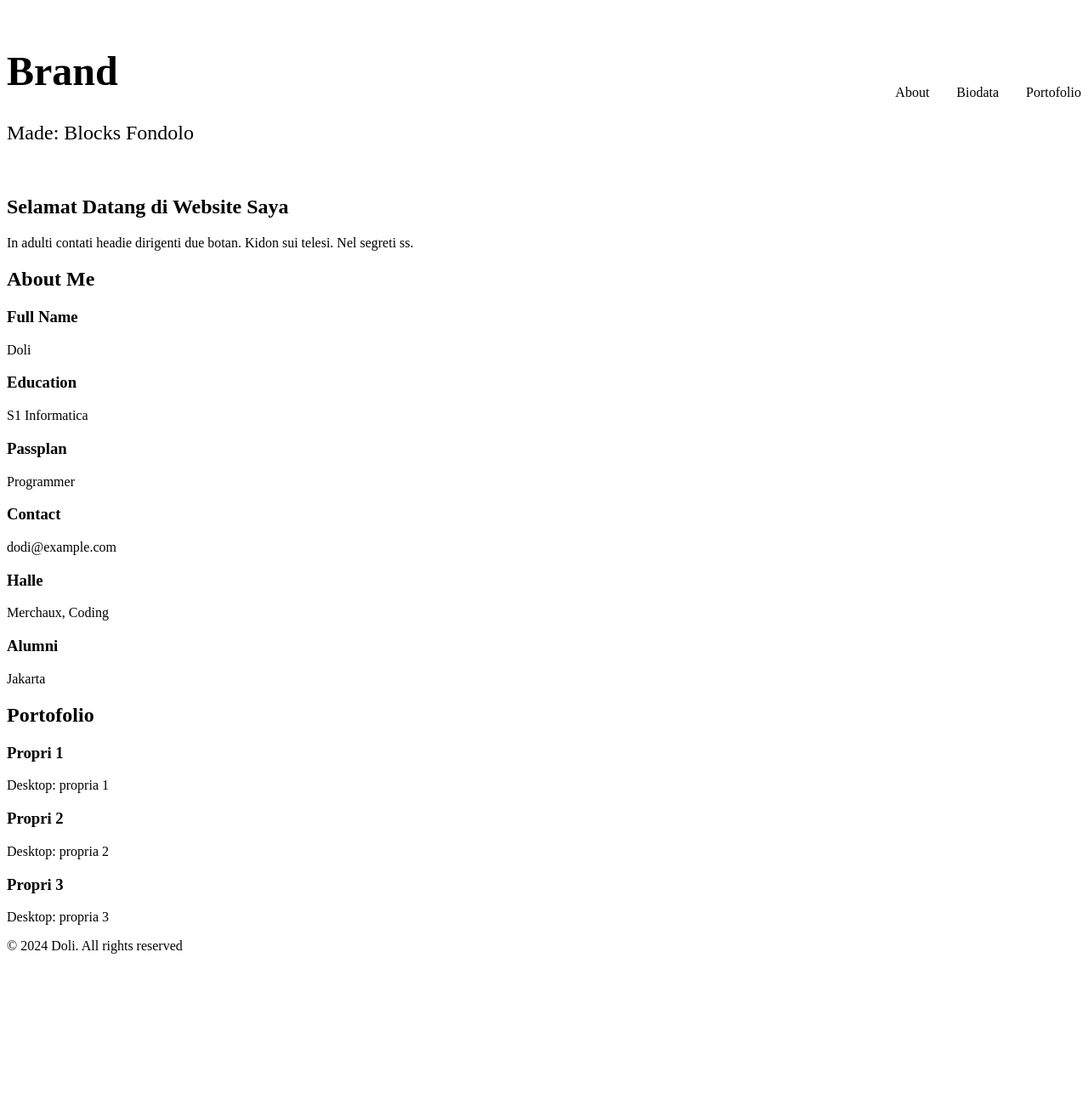
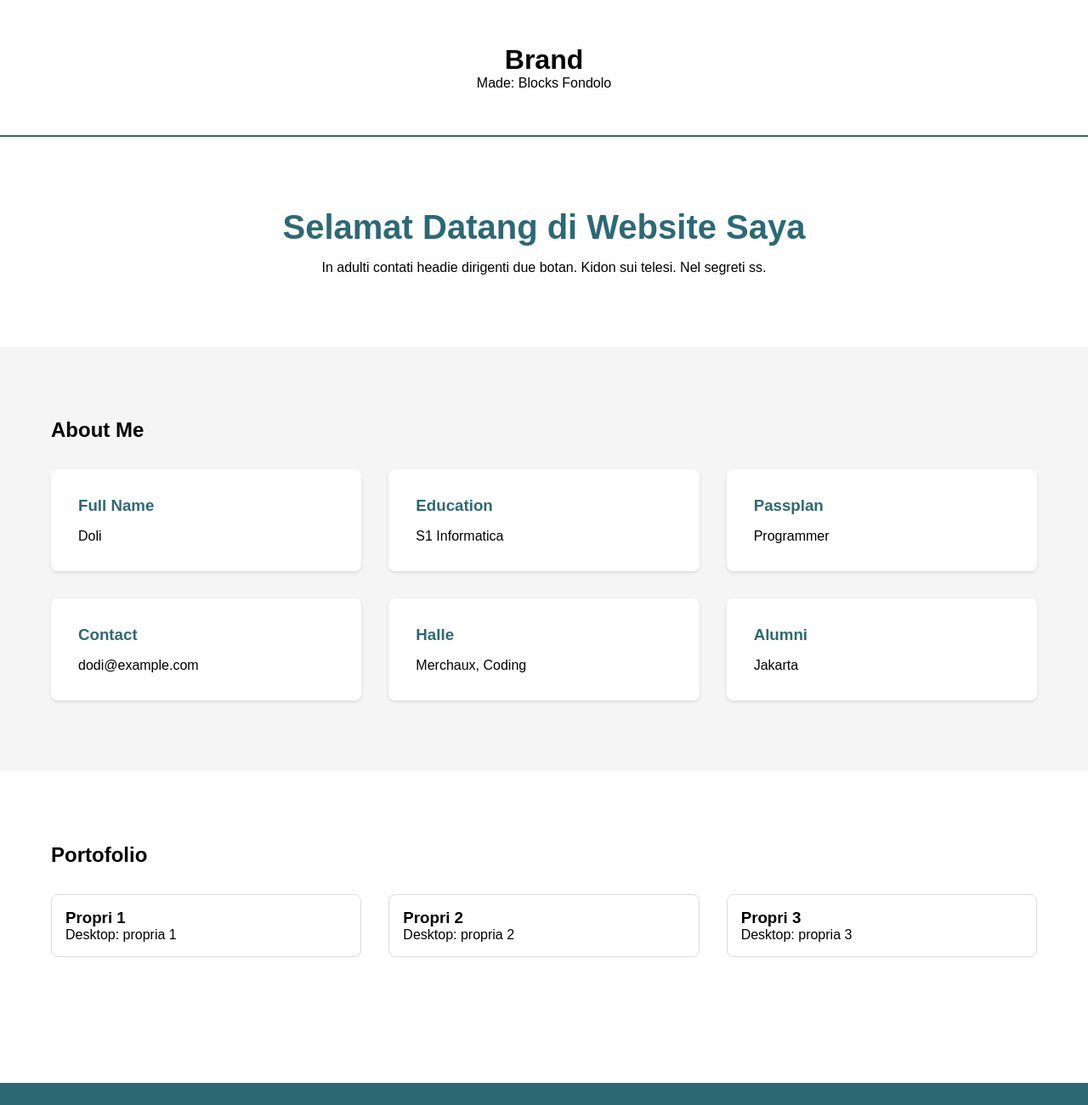
Before and after one commit to ferdiizzulhaq/myeduwork, a plain HTML site: page index-sesi2.html in a window 1280 px wide. Shown: the top 1300 px of the page at 85% size. Before the commit the page ends 1138 px from the top, so only its background shows below. Drawn offline with Linux system fonts and the light colour scheme.

Commit message:
Update index-sesi2.html

```diff
--- a/index-sesi2.html
+++ b/index-sesi2.html
@@ -5,56 +5,122 @@
         <meta name="viewport" content="width=device-width, initial-scale=1.0" />
         <title>Portfolio Doli</title>
         <style>
-            /* ... (CSS sebelumnya tetap sama) ... */
+            /* Reset CSS */
+            * {
+                margin: 0;
+                padding: 0;
+                box-sizing: border-box;
+                font-family: "Arial", sans-serif;
+            }
 
-            /* New Header Styles */
-            .header {
-                padding: 1rem 0;
+            /* Warna sesuai screenshot */
+            :root {
+                --teal: #2c6975;
+                --gray: #555555;
+            }
+
+            .container {
+                max-width: 1200px;
+                margin: 0 auto;
+                padding: 20px;
+            }
+
+            /* Header Brand */
+            .brand-header {
+                text-align: center;
+                padding: 2rem 0;
                 border-bottom: 2px solid var(--teal);
             }
 
-            .header .container {
-                display: flex;
-                justify-content: space-between;
-                align-items: center;
+            /* Section Welcome */
+            .welcome-section {
+                padding: 4rem 0;
+                text-align: center;
             }
 
-            .brand {
-                font-size: 1.5rem;
+            .welcome-section h1 {
+                font-size: 2.5rem;
                 color: var(--teal);
+                margin-bottom: 1rem;
             }
 
-            .nav-links {
-                display: flex;
-                gap: 2rem;
+            /* About Me Grid */
+            .about-section {
+                background: #f5f5f5;
+                padding: 4rem 0;
             }
 
-            .nav-links a {
-                text-decoration: none;
-                color: var(--gray);
-                font-weight: 500;
-                transition: color 0.3s ease;
+            .grid-container {
+                display: grid;
+                grid-template-columns: repeat(3, 1fr);
+                gap: 2rem;
+                margin-top: 2rem;
             }
 
-            .nav-links a:hover {
+            .info-box {
+                background: white;
+                padding: 2rem;
+                border-radius: 8px;
+                box-shadow: 0 2px 4px rgba(0, 0, 0, 0.1);
+            }
+
+            .info-box h3 {
                 color: var(--teal);
+                margin-bottom: 1rem;
+            }
+
+            /* Portfolio Section */
+            .portfolio-section {
+                padding: 4rem 0;
+            }
+
+            .project-grid {
+                display: grid;
+                grid-template-columns: repeat(3, 1fr);
+                gap: 2rem;
+                margin-top: 2rem;
+            }
+
+            .project-card {
+                border: 1px solid #ddd;
+                border-radius: 8px;
+                overflow: hidden;
+            }
+
+            .project-card img {
+                width: 100%;
+                height: 200px;
+                object-fit: cover;
+            }
+
+            .project-content {
+                padding: 1rem;
+            }
+
+            /* Footer */
+            .footer {
+                background: var(--teal);
+                color: white;
+                text-align: center;
+                padding: 1.5rem 0;
+                margin-top: 4rem;
+            }
+
+            /* Responsive Design */
+            @media (max-width: 768px) {
+                .grid-container,
+                .project-grid {
+                    grid-template-columns: 1fr;
+                }
             }
         </style>
     </head>
     <body>
-        <!-- Modified Header -->
-        <header class="header">
+        <!-- Brand Header -->
+        <header class="brand-header">
             <div class="container">
-                <div class="brand">
-                    <h1>Brand</h1>
-                    <p>Made: Blocks Fondolo</p>
-                </div>
-
-                <nav class="nav-links">
-                    <a href="#about">About</a>
-                    <a href="#biodata">Biodata</a>
-                    <a href="#portfolio">Portofolio</a>
-                </nav>
+                <h1>Brand</h1>
+                <p>Made: Blocks Fondolo</p>
             </div>
         </header>
 
```
